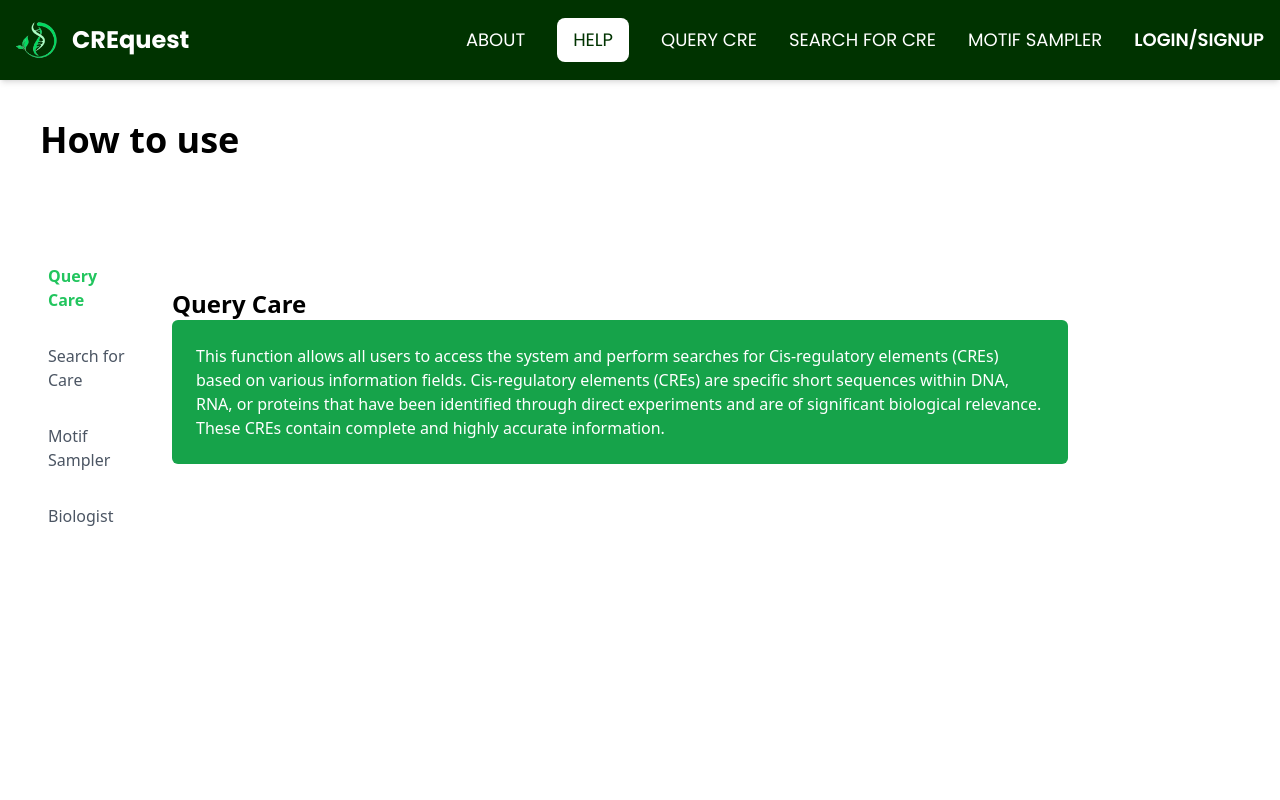
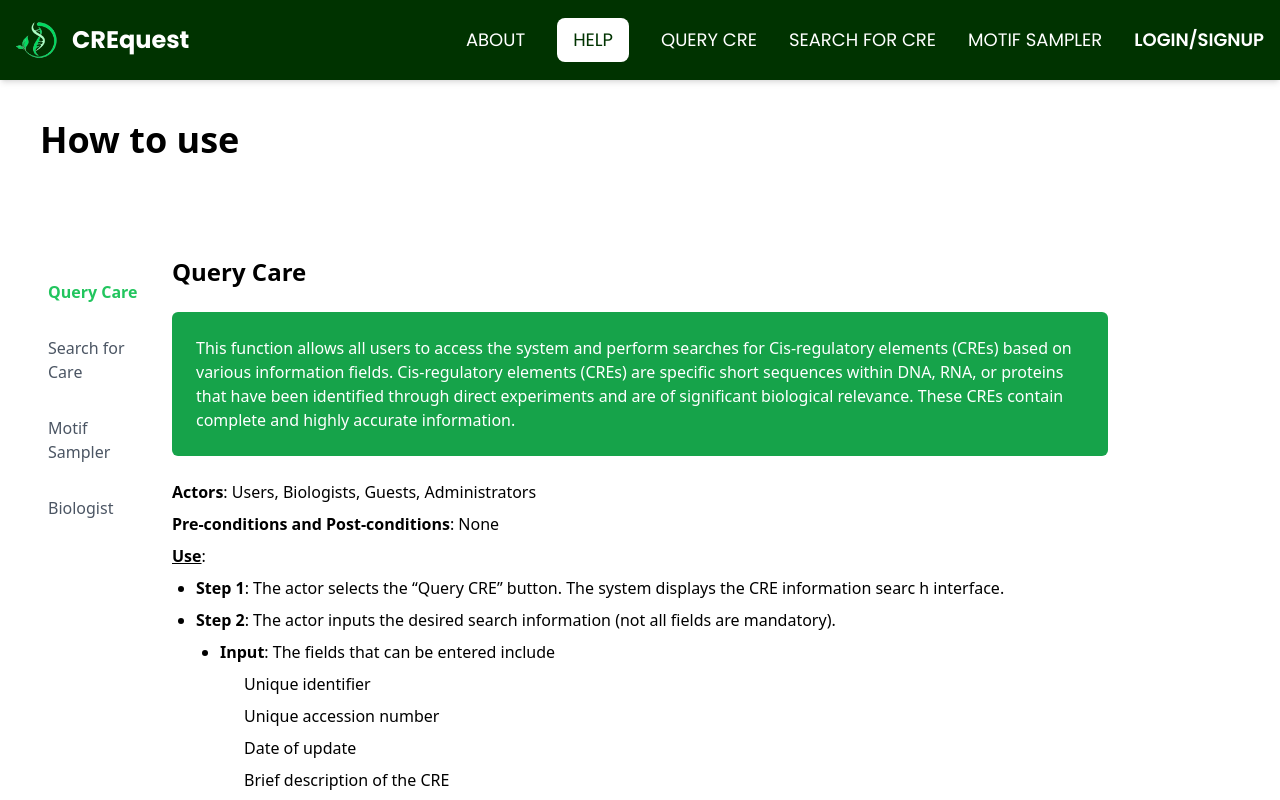
Before and after one commit to CREQUEST-project/crequest_clients, a Vue app: page /help in a window 1280 px wide. Both pictures are taken after a click on the button "Query Care". Shown: the top 800 px of the page. Built offline with nearby package versions, Linux system fonts and the light colour scheme.

Commit message:
feat: update help

```diff
--- a/src/views/About.vue
+++ b/src/views/About.vue
@@ -1,8 +1,8 @@
 <template>
   <div class="container mx-auto px-4 py-12">
-    <div class="grid grid-cols-1 lg:grid-cols-2 gap-8">
+    <div class="h-full grid grid-cols-1 lg:grid-cols-2 gap-8">
       <!-- Text section -->
-      <div class="my-auto">
+      <div class="w-1/2 my-auto mx-auto">
         <h1 class="text-4xl font-bold mb-4">About</h1>
         <p class="text-lg mb-4">
           This database is a collection of nucleotide sequence motifs related to
@@ -14,13 +14,13 @@
         </p>
       </div>
       <!-- Image section -->
-      <div class="flex">
+      <div class="w-1/2 mx-auto flex">
         <div class="grid gap-2 mx-2">
           <img src="@/assets/about1.png" alt="Flower 1" class="object-cover" />
           <img src="@/assets/about3.png" alt="Flower 2" class="object-cover" />
           <img src="@/assets/about5.png" alt="Flower 3" class="object-cover" />
         </div>
-        <div class="grid gap-4">
+        <div class="grid gap-2">
           <img src="@/assets/about2.png" alt="Flower 4" class="object-cover" />
           <img src="@/assets/about4.png" alt="Flower 5" class="object-cover" />
           <img src="@/assets/about6.png" alt="Flower 6" class="object-cover" />
--- a/src/views/Help.vue
+++ b/src/views/Help.vue
@@ -1,8 +1,8 @@
 <template>
   <h1 class="text-4xl font-bold mb-4 p-10">How to use</h1>
-  <div class="flex h-screen p-10">
+  <div class="flex p-10">
     <!-- Sidebar -->
-    <ul class="w-1/12 space-y-4">
+    <ul class="w-1/12 space-y-4 fixed top-1/2 transform -translate-y-1/2">
       <li>
         <button
           @click="selectedOption = 'queryCare'"
@@ -40,13 +40,14 @@
         </button>
       </li>
     </ul>
+    <div class="w-1/12"></div>
 
     <!-- Main Content -->
-    <div class="w-4/5 p-8">
+    <div class="w-5/6 px-8">
       <!-- Query Care Content -->
       <div v-if="selectedOption === 'queryCare'">
         <h1 class="text-2xl font-bold">Query Care</h1>
-        <div class="bg-green-600 text-white p-6 rounded-md mb-6">
+        <div class="bg-green-600 text-white p-6 rounded-md my-6">
           <p>
             This function allows all users to access the system and perform
             searches for Cis-regulatory elements (CREs) based on various
@@ -57,12 +58,92 @@
             accurate information.
           </p>
         </div>
+        <p class="my-2">
+          <b>Actors</b>: Users, Biologists, Guests, Administrators
+        </p>
+        <p class="my-2"><b>Pre-conditions and Post-conditions</b>: None</p>
+        <p class="my-2">
+          <b><u>Use</u></b
+          >:
+        </p>
+        <ul class="list-disc ml-6">
+          <li class="my-2">
+            <b>Step 1</b>: The actor selects the “Query CRE” button. The system
+            displays the CRE information searc h interface.
+          </li>
+          <li class="my-2">
+            <b>Step 2</b>: The actor inputs the desired search information (not
+            all fields are mandatory).
+          </li>
+          <li class="ml-6">
+            <b>Input</b>: The fields that can be entered include
+          </li>
+          <ul class="ml-12">
+            <li class="my-2">Unique identifier</li>
+            <li class="my-2">Unique accession number</li>
+            <li class="my-2">Date of update</li>
+            <li class="my-2">Brief description of the CRE</li>
+            <li class="my-2">Keywords</li>
+            <li class="my-2">
+              Common name and/or scientific name of the plant species
+            </li>
+            <li class="my-2">Author name(s) of a relevant report</li>
+            <li class="my-2">Title of the report</li>
+            <li class="my-2">Bibliographic information of the report</li>
+            <li class="my-2">PubMed ID numbers or GenBank accession number</li>
+            <li class="my-2">Sequence</li>
+          </ul>
+          <li class="my-2">
+            <b>Step 2.1</b>: The actor selects “reset” to clear all entered
+            information.
+          </li>
+          <li class="my-2">
+            <b>Step 3</b>: The actor submits the search information to the
+            system. The system returns a list of CREs matching all the search
+            criteria. If no matching CREs are found, the system returns an empty
+            result.
+          </li>
+          <li class="ml-6">
+            <b>Output</b>: The returned CRE information is displayed in a list that
+            includes:
+          </li>
+          <ul class="ml-12">
+            <li class="my-2">AC: Unique accession number</li>
+            <li class="my-2">DT: Date of update</li>
+            <li class="my-2">RD: PubMed ID numbers</li>
+          </ul>
+          <li class="my-2">
+            <b>Step 4</b>: The actor selects the desired Unique accession number. The
+            system displays detailed information about the selected CRE.
+          </li>
+          <li class="ml-6">
+            <b>Output</b>: Detailed CRE information includes:
+          </li>
+          <ul class="ml-12">
+            <li class="my-2">Function label</li>
+            <li class="my-2">Function details</li>
+            <li class="my-2">Unique identifier</li>
+            <li class="my-2">Unique accession number</li>
+            <li class="my-2">Date of update</li>
+            <li class="my-2">Brief description of the CRE</li>
+            <li class="my-2">Keywords</li>
+            <li class="my-2">
+              Common name and/or scientific name of the plant species
+            </li>
+            <li class="my-2">Author name(s) of a relevant report</li>
+            <li class="my-2">Title of the report</li>
+            <li class="my-2">Bibliographic information of the report</li>
+            <li class="my-2">PubMed ID numbers or GenBank accession number</li>
+            <li class="my-2">Sequence</li>
+            <li class="my-2">Note</li>
+          </ul>
+        </ul>
       </div>
 
       <!-- Search for Care Content -->
       <div v-if="selectedOption === 'searchForCare'">
         <h1 class="text-2xl font-bold">Search for Care</h1>
-        <div class="bg-green-600 text-white p-6 rounded-md mb-6">
+        <div class="bg-green-600 text-white p-6 rounded-md my-6">
           <p>
             This function allows all users to access the system and perform
             searches for Cis-regulatory elements (CREs) present in the promoter
@@ -74,7 +155,7 @@
       <!-- Motif Sampler Content -->
       <div v-if="selectedOption === 'motifSampler'" class="mb-5">
         <h1 class="text-2xl font-bold">Motif Sampler</h1>
-        <div class="bg-green-600 text-white p-6 rounded-md mb-6">
+        <div class="bg-green-600 text-white p-6 rounded-md my-6">
           <p>
             Motif discovery refers to motifs identified through computational
             methods. This process involves detecting patterns or sequences in
@@ -84,9 +165,14 @@
             high.
           </p>
         </div>
-        <p class="my-2">Actors: Users, Biologists, Guests, Administrators</p>
-        <p class="my-2">Pre-conditions and Post-conditions: None</p>
-        <p class="my-2">Use:</p>
+        <p class="my-2">
+          <b>Actors</b>: Users, Biologists, Guests, Administrators
+        </p>
+        <p class="my-2"><b>Pre-conditions and Post-conditions</b>: None</p>
+        <p class="my-2">
+          <b><u>Use</u></b
+          >:
+        </p>
         <ul class="list-disc ml-6">
           <li class="my-2">
             <b>Step 1</b>: The actor selects the “QueryCARE” button. The system
```
